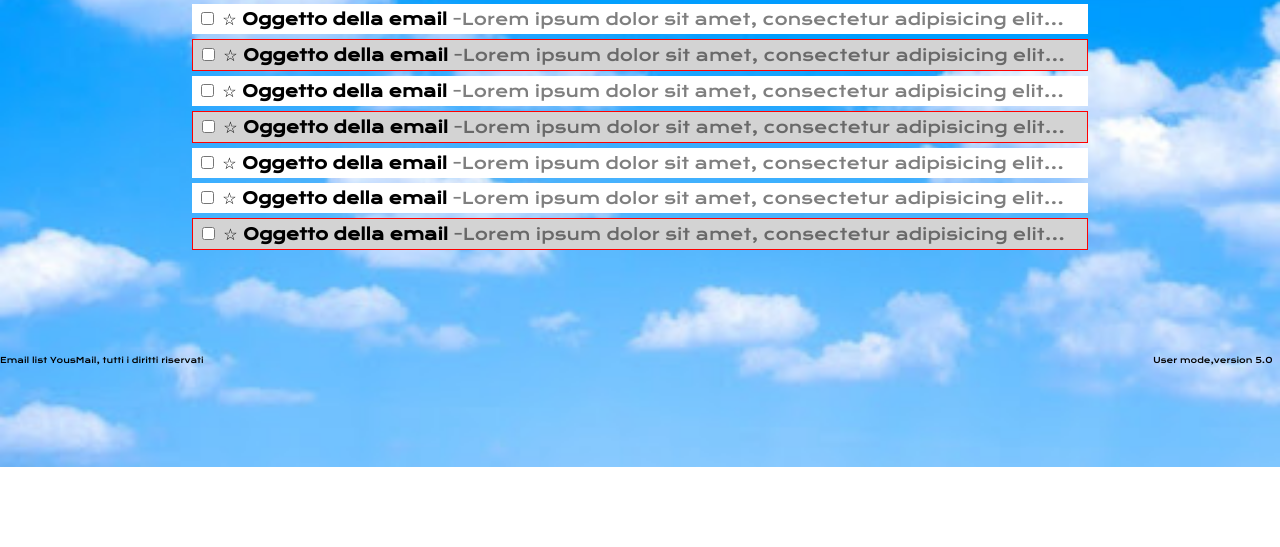
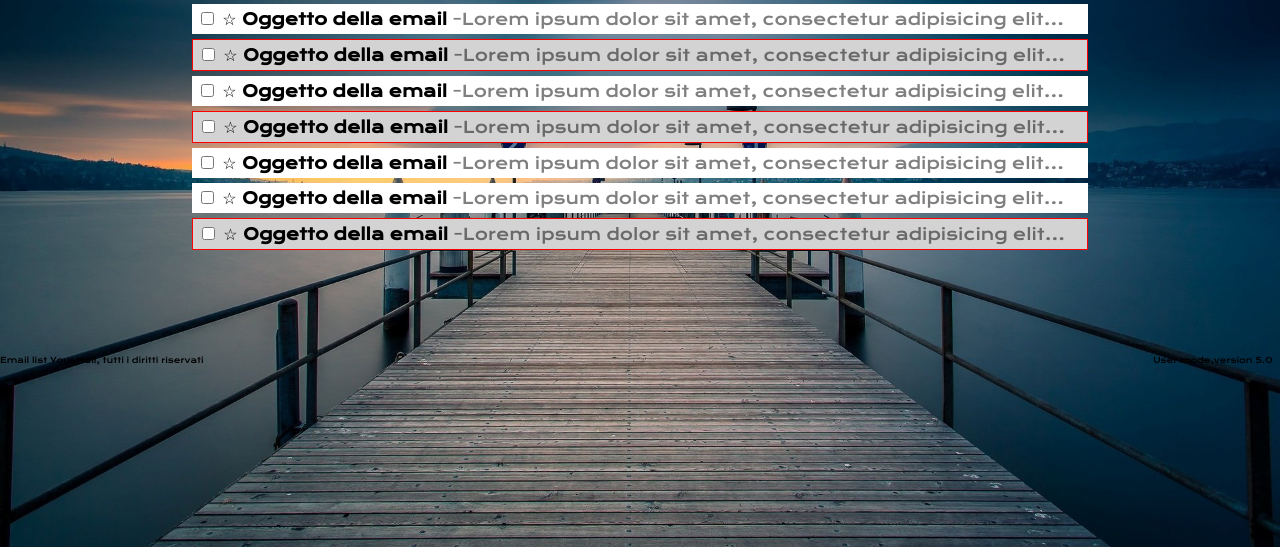
Before and after one commit to MarcoMadeddu/htmlcss-gmail, a plain HTML site: page index.html in a window 1280 px wide. Shown: the part 253-800 px from the top of the page. Drawn offline with nearby package versions, Linux system fonts and the light colour scheme.

Commit message:
Aggiunta e cambio Bg-image

```diff
--- a/styles/style.css
+++ b/styles/style.css
@@ -1,7 +1,7 @@
 body{
   margin: 0;
   font-family: 'Krona One', sans-serif;
-  background-image: url("../images/back.jpg");
+  background-image: url("../images/back2.jpg");
   background-repeat: no-repeat;
   background-size: cover;
 }
@@ -17,6 +17,7 @@ body{
   width: 80px;
   text-align: center;
   border-radius: 50%;
+
 
 }
 
```
Also changed, not shown: images/back2.jpg (added).
